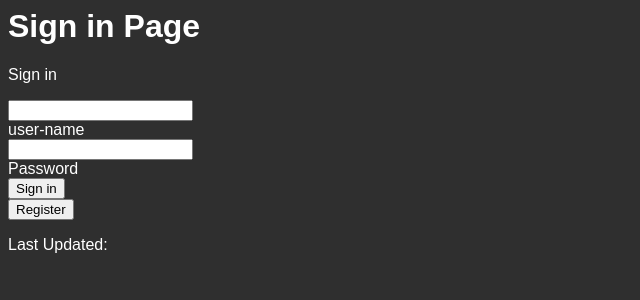
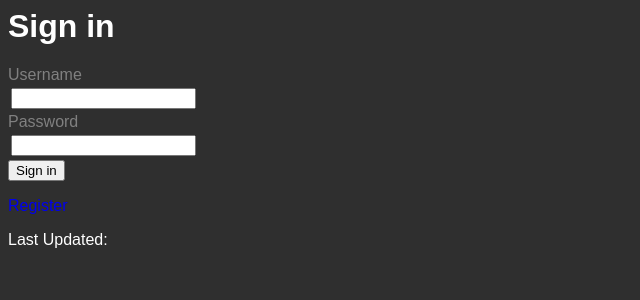
Before and after one commit to rodrigomv29/slmoi, a Flask app: page /signin in a window 1280 px wide. Shown: the top 300 px of the page, without its empty margins (0-640 px from the left). Run offline with Flask 3, Linux system fonts and the light colour scheme.

Commit message:
fix form spacing issues

```diff
--- a/templates/signin.html
+++ b/templates/signin.html
@@ -8,22 +8,34 @@
             background-color: #2f2f2f;
             color: #ffffff;
             font-family: Arial, sans-serif;
+
         }
-        input, button {
+        input {
             display: block;
+            margin: 4px 5px 4px 3px;
+        }
+        label{
+            margin: 0;
+            padding: 0;
+            color: gray;
+        }
+        a {
+            text-decoration: none;
         }
     </style>
 </head>
 <body>
-    <h1>Sign in Page</h1>
-    <p>Sign in</p>
+    <h1>Sign in</h1>
     <form method="post">
-        <input type="text" name="user-name">user-name
-        <input type="password" name="password" id="password">Password
+        <label for="username">Username</label>
+        <input type="text" name="user-name" id="username">
+        <label for="password">Password</label>
+        <input type="password" name="pass-word" id="password">
         <button type="submit">Sign in</button>
-        <button>Register</button>
 
     </form>
+    <p><a href="./register.html" >Register</a></p>
+
     <span>Last Updated: </span>
 
 </body>
```
